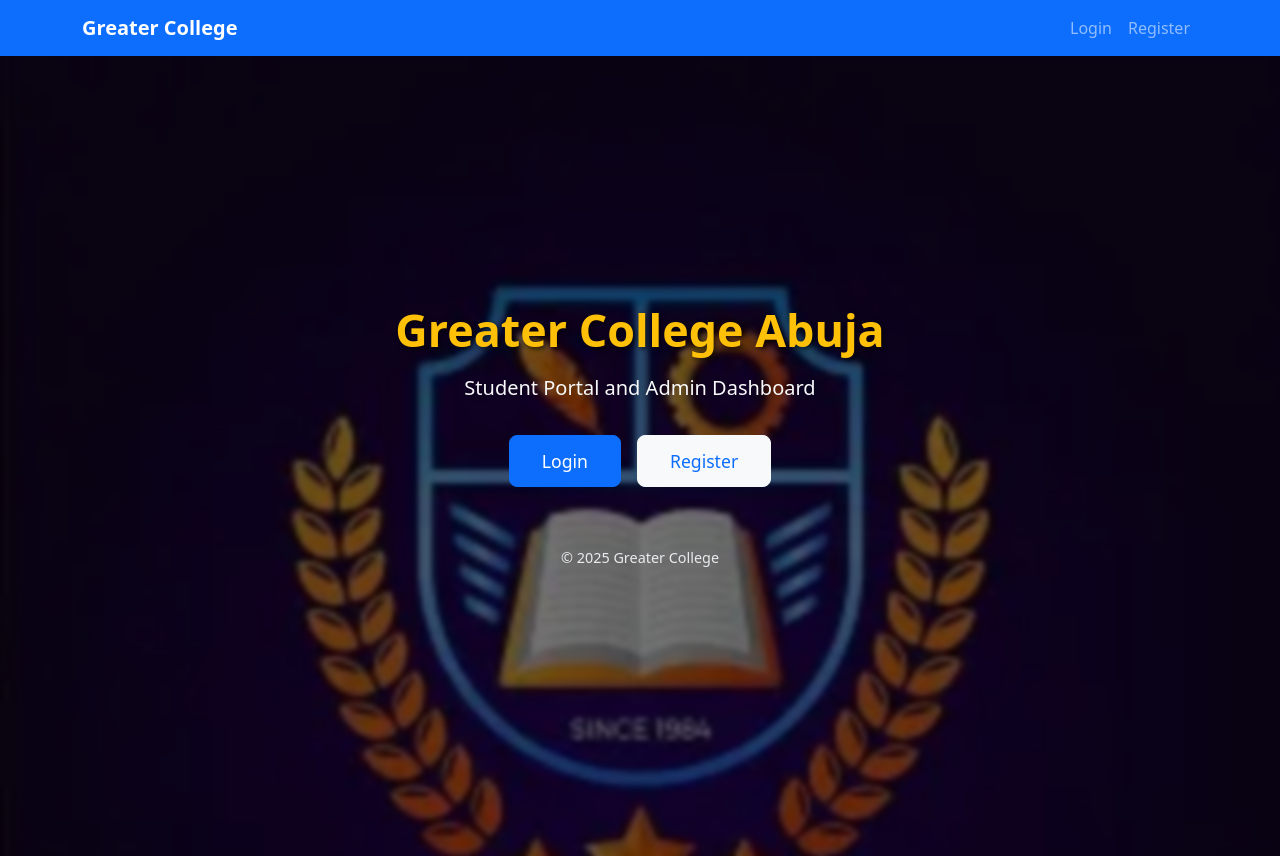
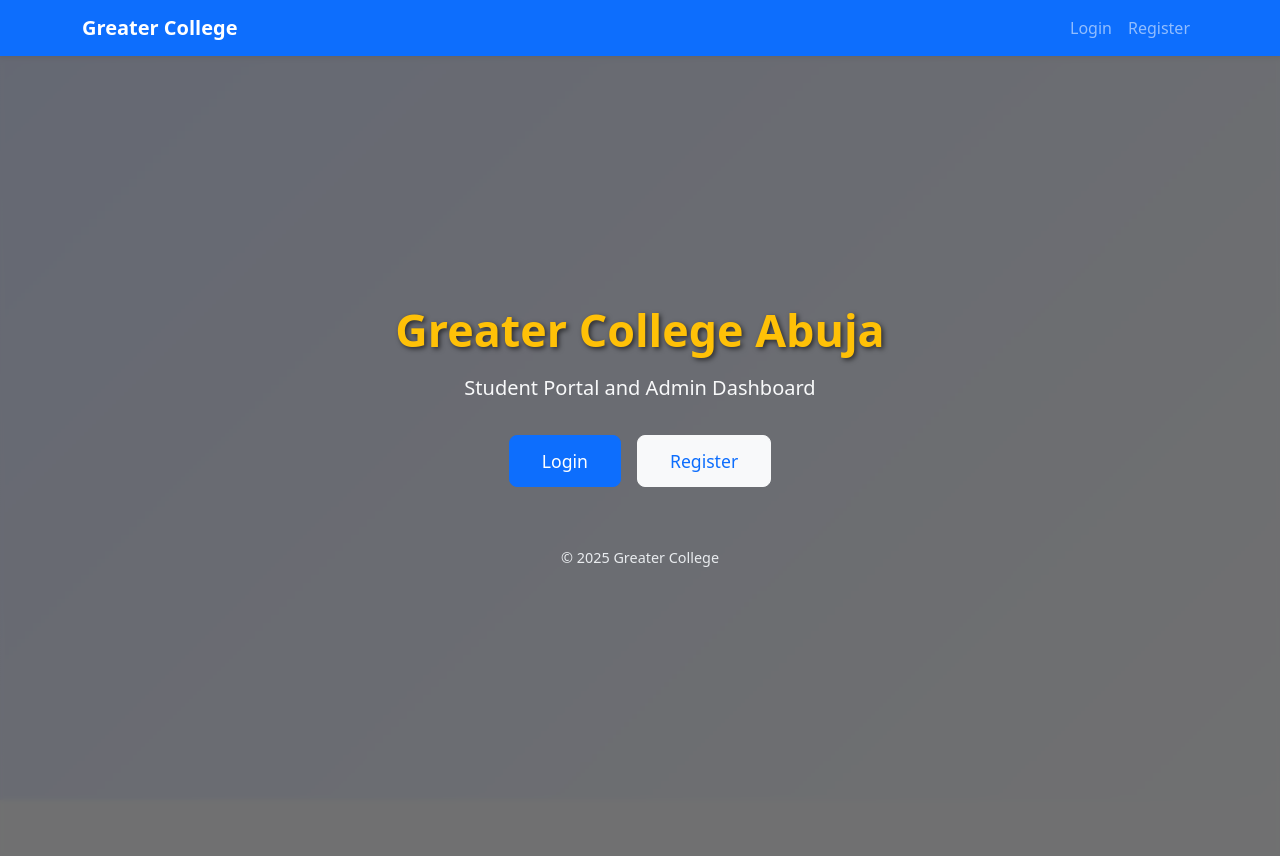
Before and after one commit to ernieboa7/EG-COLLEGE, a React (Vite) app in the folder frontend/: page / in a window 1280 px wide. Built offline with nearby package versions, Linux system fonts and the light colour scheme; no server answers.

Commit message:
new commit

```diff
--- a/frontend/src/pages/Landing.jsx
+++ b/frontend/src/pages/Landing.jsx
@@ -3,7 +3,7 @@
 import React from "react";
 import { Link, useLocation } from "react-router-dom";
 import Navbar from "../components/Navbar.jsx";
-import schoolImage from "../../public/schoolBackground.jpg";
+//import schoolImage from "../../public/schoolBackground.jpg";
 import "../index.css";
 
 export default function Landing() {
@@ -16,7 +16,7 @@ export default function Landing() {
 
       <div
         className="landing-page position-relative d-flex align-items-center justify-content-center min-vh-100"
-              style={{ backgroundImage: `url(${schoolImage})` }}
+
       >
         <div className="landing-overlay"></div>
 
--- a/frontend/src/pages/Login.jsx
+++ b/frontend/src/pages/Login.jsx
@@ -8,7 +8,7 @@ import toast from "react-hot-toast";
 import { Container, Row, Col, Form, Button, Card, Spinner } from "react-bootstrap";
 
 
-import schoolImage from "../../public/schoolBackground.jpg";
+//import schoolImage from "../../public/schoolBackground.jpg";
 
 export default function Login() {
   const [email, setEmail] = useState("");
@@ -53,7 +53,7 @@ export default function Login() {
   return (
     <div
       className="login-page position-relative d-flex align-items-center justify-content-center min-vh-100"
-      style={{ backgroundImage: `url(${schoolImage})` }}
+
     >
 
       {/* Dark overlay */}
--- a/frontend/src/pages/Register.jsx
+++ b/frontend/src/pages/Register.jsx
@@ -4,7 +4,7 @@ import { useRegisterMutation } from "../services/api.js";
 import { useNavigate, Link } from "react-router-dom";
 import toast from "react-hot-toast";
 import { Container, Row, Col, Form, Button, Card, Spinner } from "react-bootstrap";
-import schoolImage from "../../public/schoolBackground.jpg"; // same background as Landing and Login
+//import schoolImage from "../../public/schoolBackground.jpg"; // same background as Landing and Login
 
 export default function Register() {
   const [form, setForm] = useState({
@@ -32,7 +32,7 @@ export default function Register() {
     <div
       className="register-page position-relative d-flex align-items-center justify-content-center min-vh-100"
       style={{
-        backgroundImage: `url(${schoolImage})`,
+        //backgroundImage: `url(${schoolImage})`,
         backgroundSize: "cover",
         backgroundPosition: "top center",
         backgroundRepeat: "no-repeat",
```
